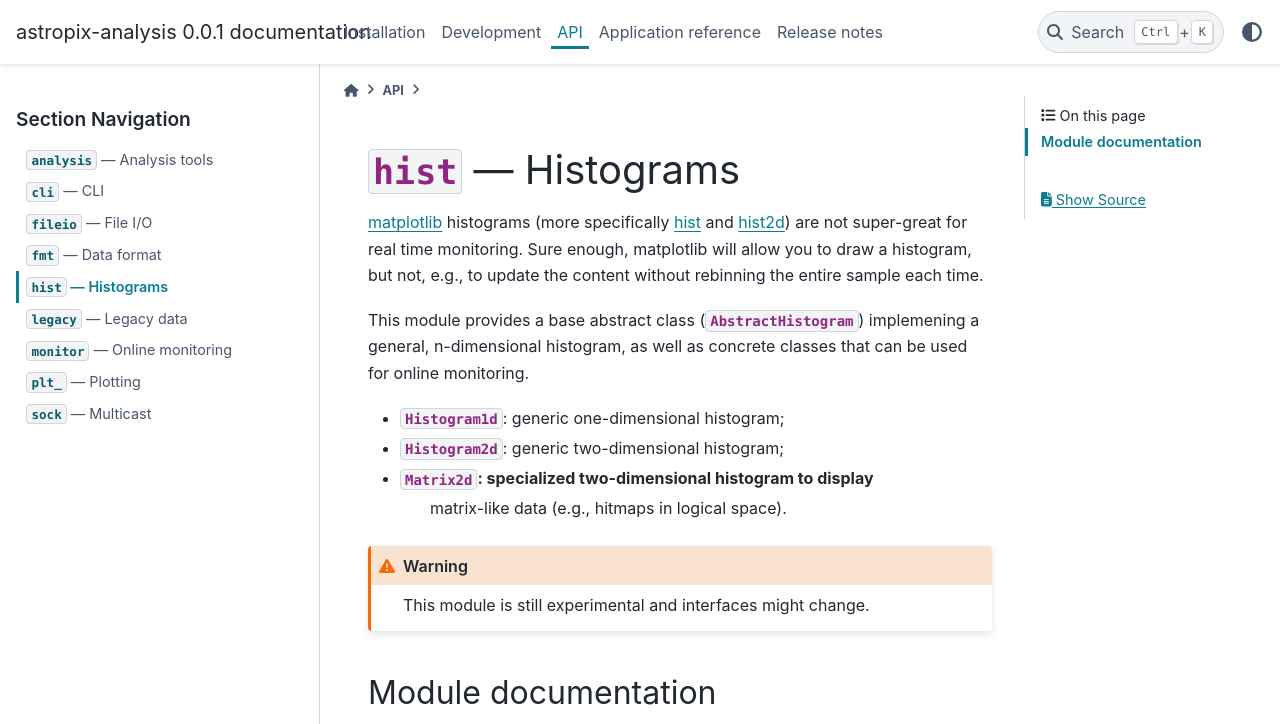
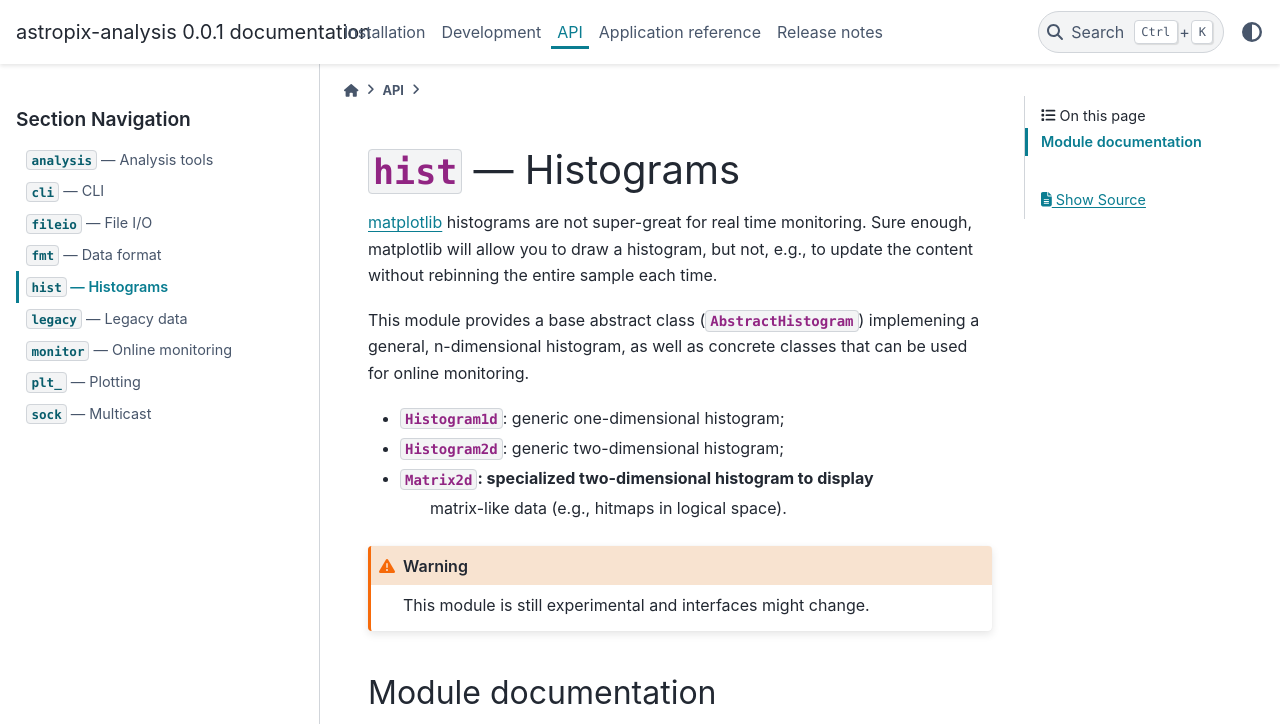
Before and after one commit to AstroPix/astropix-analysis, a Sphinx documentation site: the page built from docs/hist.rst, in a window 1280 px wide and 1003 px high, cut to the strip 0-724 px from the top of the window. Built offline with Sphinx 7.4.7 and the PyData theme 0.15.4, drawn with Linux system fonts in a browser that asks for light colours; formulas are drawn with MathJax 3.

Commit message:
Docs updated.

```diff
--- a/docs/hist.rst
+++ b/docs/hist.rst
@@ -3,12 +3,9 @@
 :mod:`~astropix_analysis.hist` --- Histograms
 =============================================
 
-`matplotlib <https://matplotlib.org/>`_ histograms (more specifically
-`hist <https://matplotlib.org/stable/api/_as_gen/matplotlib.pyplot.hist.html#matplotlib.pyplot.hist>`_
-and `hist2d <https://matplotlib.org/stable/api/_as_gen/matplotlib.pyplot.hist.html#matplotlib.pyplot.hist2d>`_)
-are not super-great for real time monitoring. Sure enough, matplotlib will allow you
-to draw a histogram, but not, e.g., to update the content without rebinning the entire
-sample each time.
+`matplotlib <https://matplotlib.org/>`_ histograms are not super-great for real time
+monitoring. Sure enough, matplotlib will allow you to draw a histogram, but not, e.g.,
+to update the content without rebinning the entire sample each time.
 
 This module provides a base abstract class (:class:`~astropix_analysis.hist.AbstractHistogram`)
 implemening a general, n-dimensional histogram, as well as concrete classes that can be
--- a/docs/monitor.rst
+++ b/docs/monitor.rst
@@ -2,6 +2,11 @@
 
 :mod:`~astropix_analysis.monitor` --- Online monitoring
 =======================================================
+
+This module contains some initial prototypes of online monitoring facilities.
+
+.. warning::
+   This module is still experimental and interfaces might change.
 
 
 Module documentation
```
Also changed, not shown: docs/reference.rst (+31 -6 lines).
